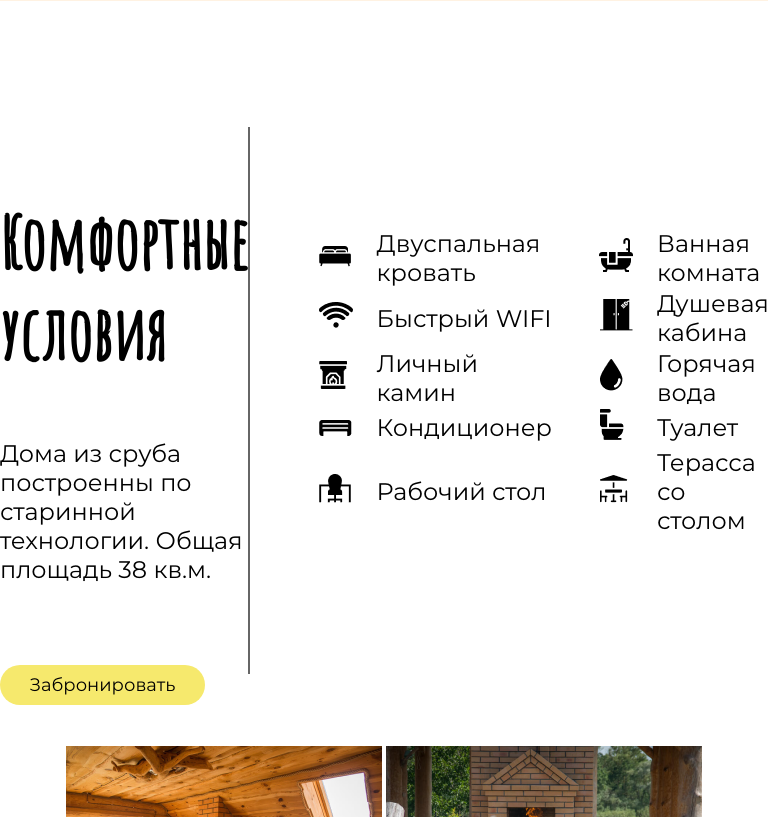
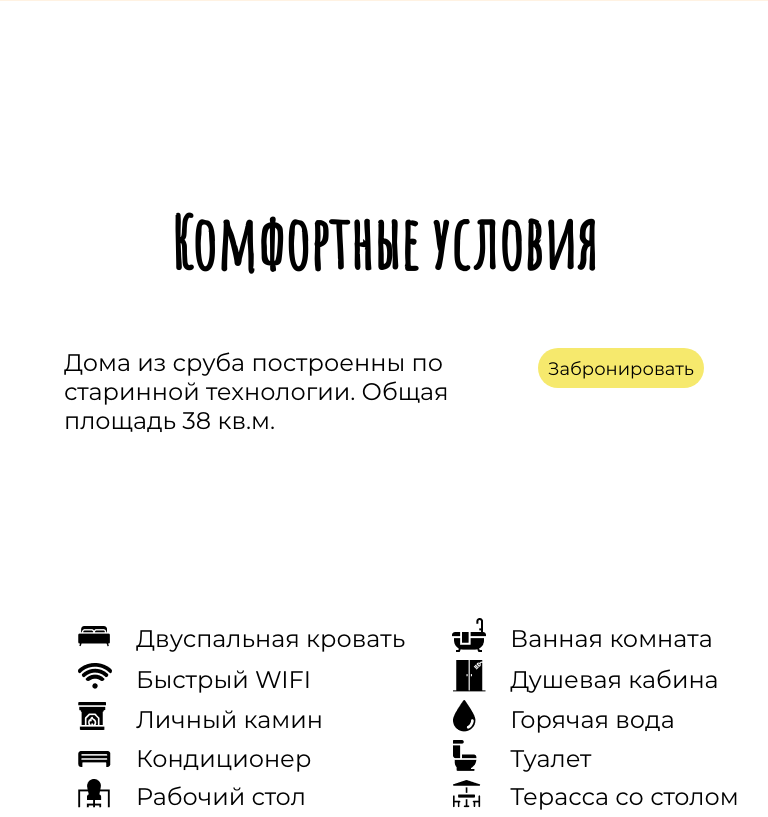
Before and after one commit to Vasya24/eh_test, a website with bundled scripts: page src/index.html in a window 768 px wide. Shown: the part 8080-8897 px from the top of the page. Built offline with nearby package versions, Linux system fonts and the light colour scheme.

Commit message:
Conditions section done for iPads (portrait)

```diff
--- a/src/css/conditions.css
+++ b/src/css/conditions.css
@@ -61,7 +61,41 @@
 }
 
 @media only screen and (min-device-width : 768px) and (max-device-width : 1024px) and (orientation : landscape) {
+  .conditions-table {
+    max-width: 980px;
+  }
   .conditions-gallery img {
     width: 216px
   }
 }
+
+@media only screen and (min-device-width : 768px) and (max-device-width : 1024px) and (orientation : portrait) {
+  .conditions-table {
+    flex-direction: column;
+    max-width: 750px;
+    height: auto;
+  }
+  .left {
+    display: flex;
+    flex-wrap: wrap;
+    border: none;
+    width: auto;
+  }
+  .left > h1 {
+    text-align: center;
+    width: 100%
+  }
+  .left-text {
+    display: flex;
+    max-width: 640px;
+    margin-left: auto;
+    margin-right: auto;
+  }
+  .left-text input {
+    padding: 10px 10px
+  }
+  .right {
+    border: none
+  }
+
+}
--- a/src/css/pricing.css
+++ b/src/css/pricing.css
@@ -262,3 +262,7 @@ color: #000000;
     margin-bottom: 67px;
   }
 }
+
+@media only screen and (min-device-width : 768px) and (max-device-width : 1024px) and (orientation : landscape) {
+
+}
--- a/src/css/tours.css
+++ b/src/css/tours.css
@@ -53,6 +53,9 @@
 }
 
 @media only screen and (min-device-width : 768px) and (max-device-width : 1024px) and (orientation : landscape) {
+  .tours-wrapper {
+    width: 980px
+  }
   #map {
     width: 485px;
   }
--- a/src/index.html
+++ b/src/index.html
@@ -381,8 +381,8 @@
   <div class="map-aside">
     <div class="map-pic"></div>
     <div class="map-text">
-      <h6>Музей деда Талаша</h6>
-      <span>Музей национального героя Деда Талаша и партизанского движения на Петриковщине.</span>
+      <h6>Нажмите на маркер на карте</h6>
+      <span>Чтобы узнать подробности о выбранном месте</span>
     </div>
   </div>
 </div>
```
